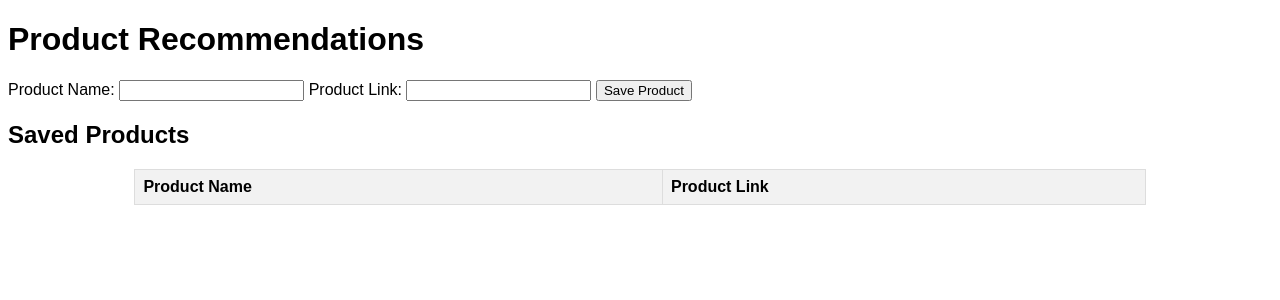
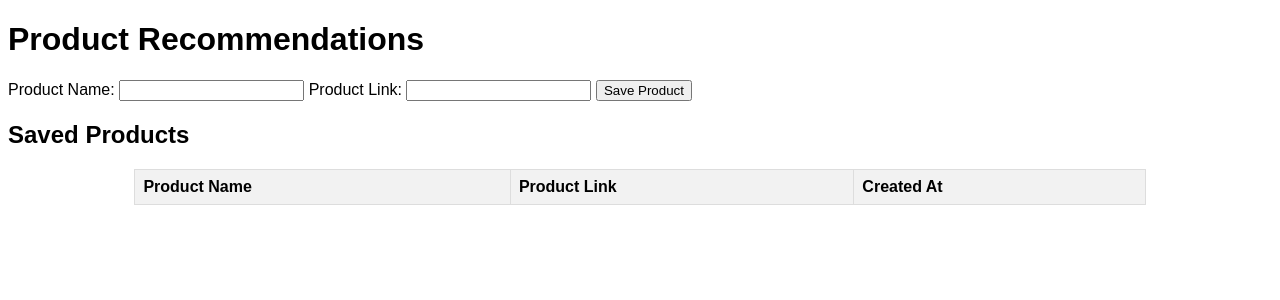
Before and after one commit to mkopru/heroku_test_3, a Flask app: page / in a window 1280 px wide. Shown: the top 300 px of the page. Run offline with Flask 2, Linux system fonts and the light colour scheme; data that the repository does not hold is empty; some libraries are stand-ins or nearby versions.

Commit message:
Update index.html

```diff
--- a/templates/index.html
+++ b/templates/index.html
@@ -49,11 +49,13 @@
         <tr>
             <th>Product Name</th>
             <th>Product Link</th>
+            <th>Created At</th>
         </tr>
         {% for product in products %}
             <tr>
                 <td>{{ product.name }}</td>
                 <td><a href="{{ product.link }}">{{ product.link }}</a></td>
+                <td>{{ product.created_at }}</td> <!-- Display the timestamp -->
             </tr>
         {% endfor %}
     </table>
```
Lines whose indentation alone changed are shown as unchanged.
